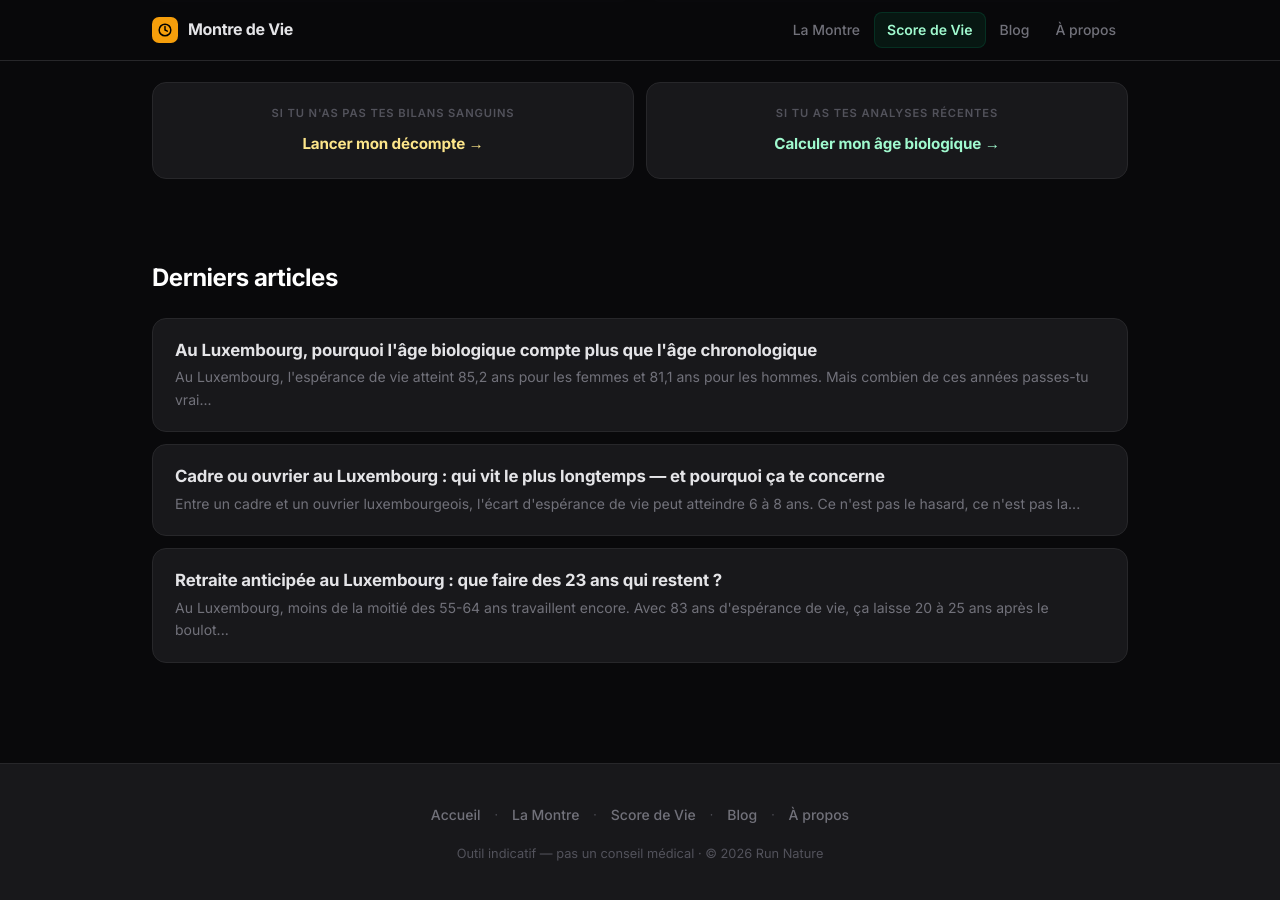
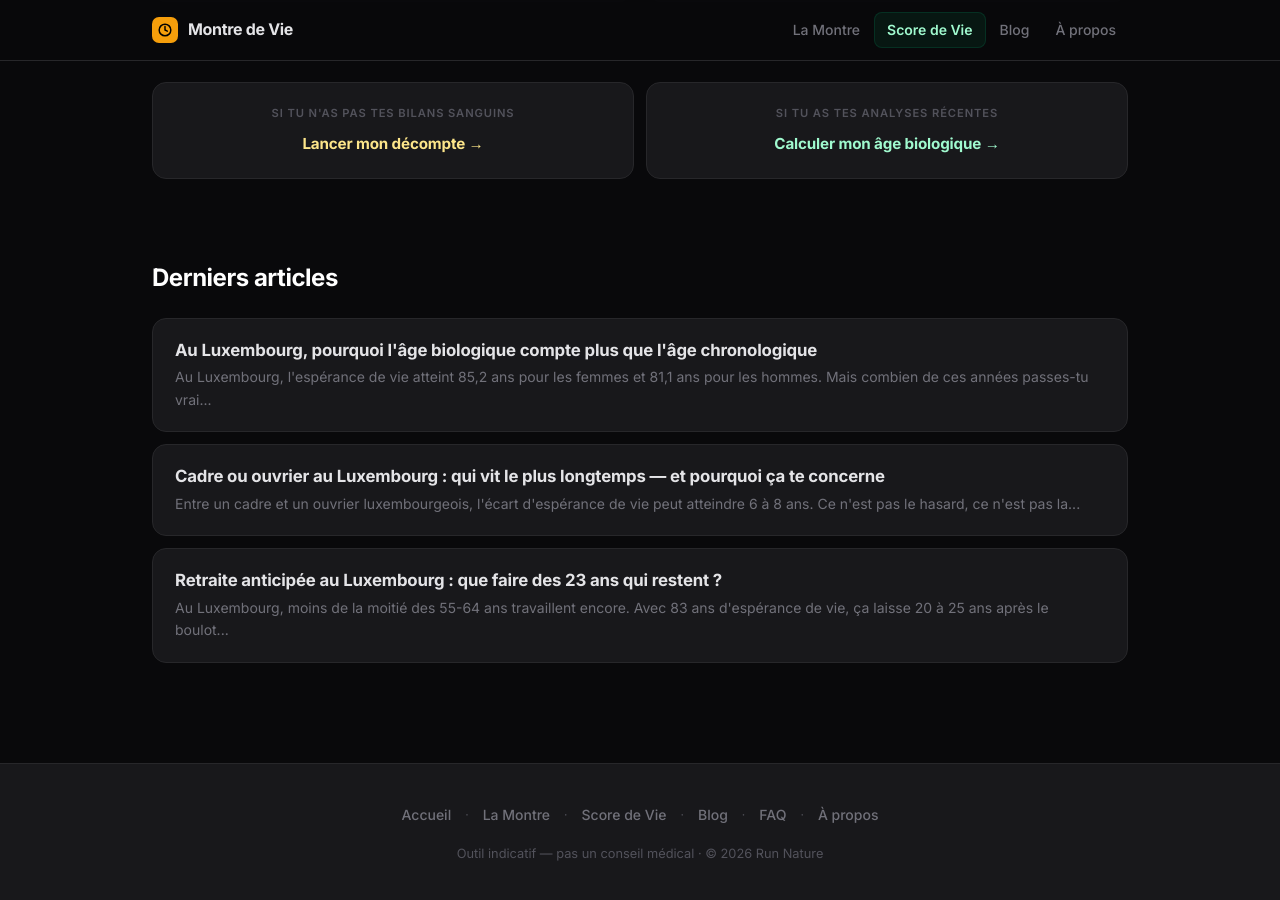
Before and after one commit to SebRunNature/memento-mori, a Jekyll site: the page built from index.html, in a window 1280 px wide and 900 px high, scrolled down 2031 px. Built offline with Jekyll 4.4.1, drawn with Linux system fonts in a browser that asks for light colours.

Commit message:
Update default.html

```diff
--- a/_layouts/default.html
+++ b/_layouts/default.html
@@ -183,6 +183,8 @@
       <span class="footer-sep">·</span>
       <a class="footer-link" href="/blog/">Blog</a>
       <span class="footer-sep">·</span>
+      <a class="footer-link" href="/faq/">FAQ</a>
+      <span class="footer-sep">·</span>
       <a class="footer-link" href="/apropos/">À propos</a>
     </div>
     <p class="footer-copy">
```
